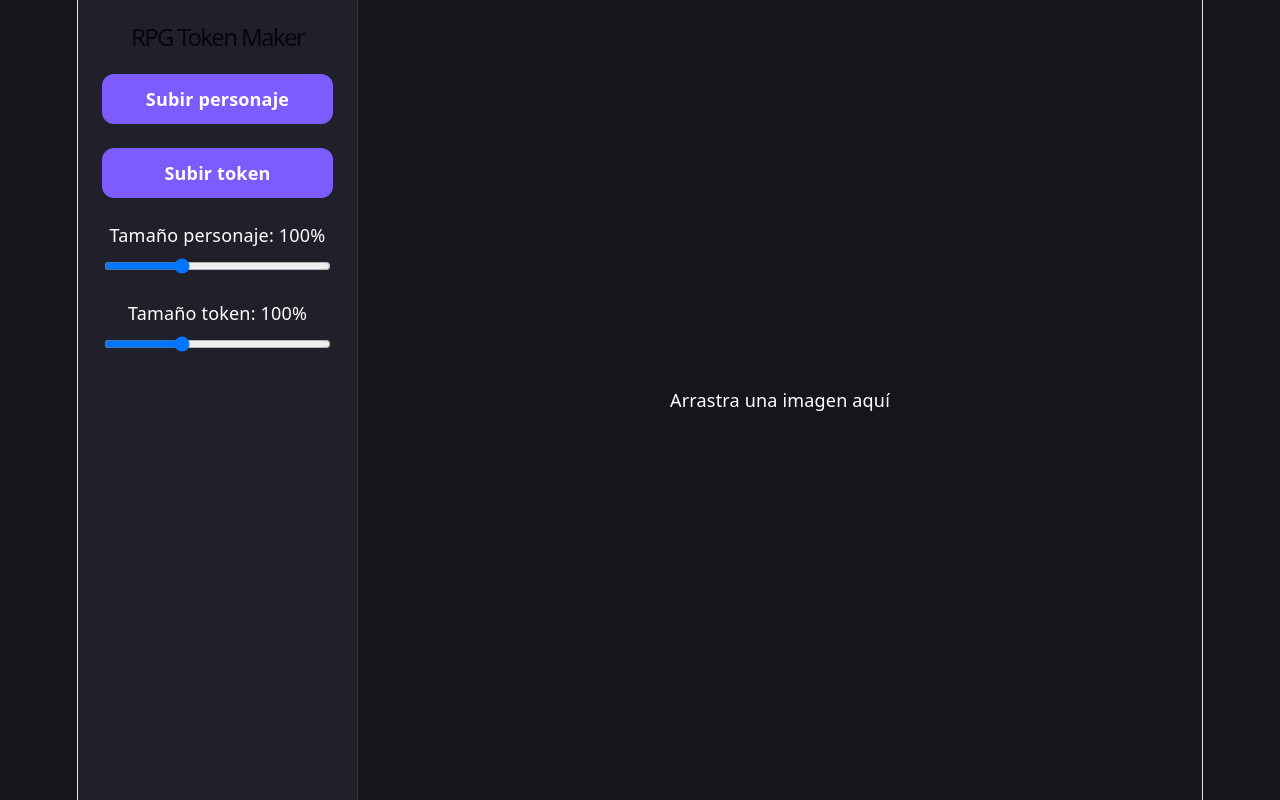
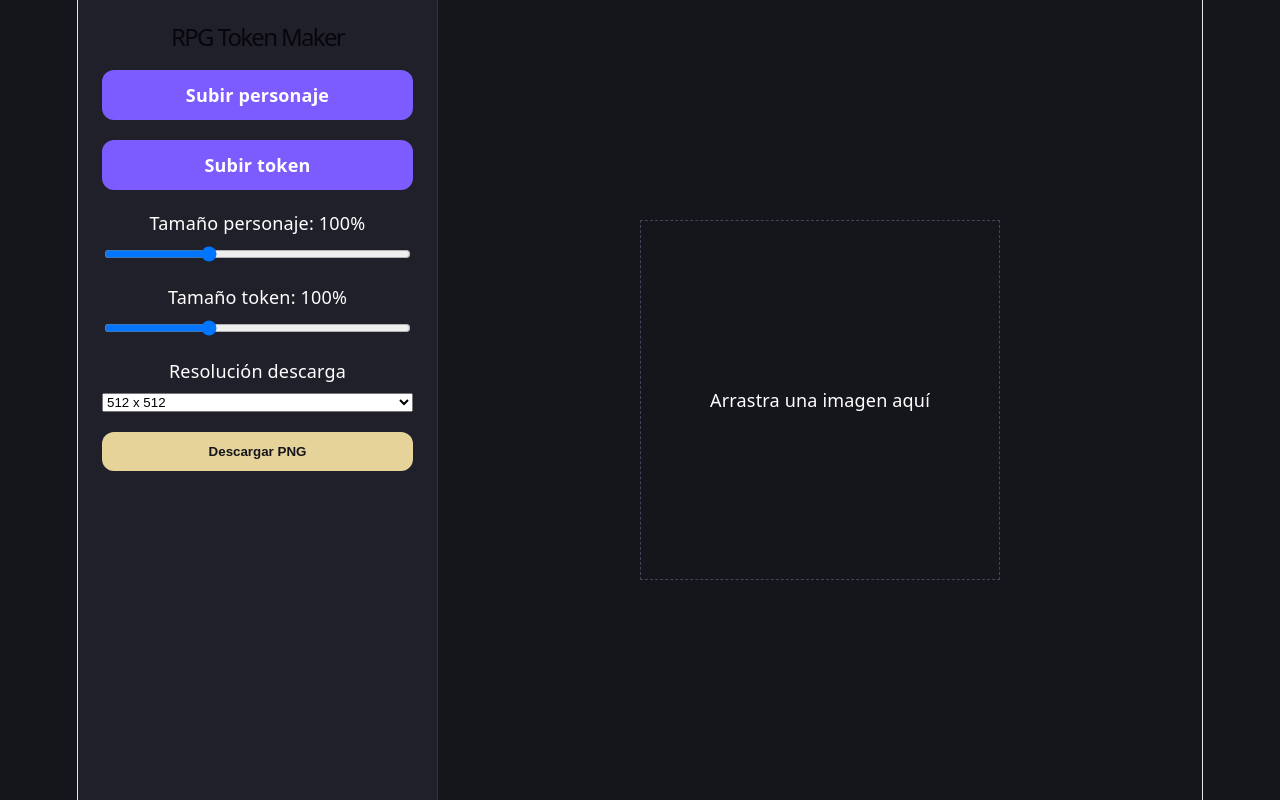
Before and after one commit to MarcRamis/rpg-token-maker, a React (Vite) app in the folder frontend/: page / in a window 1280 px wide. Built offline with nearby package versions, Linux system fonts and the light colour scheme.

Commit message:
descargar imagen

```diff
--- a/frontend/src/App.css
+++ b/frontend/src/App.css
@@ -12,7 +12,7 @@ body {
 .app {
   min-height: 100vh;
   display: grid;
-  grid-template-columns: 280px 1fr;
+  grid-template-columns: 360px 1fr;
 }
 
 .panel {
@@ -21,7 +21,7 @@ body {
   border-right: 1px solid #333344;
   display: flex;
   flex-direction: column;
-  gap: 24px;
+  gap: 20px;
 }
 
 .panel h1 {
@@ -56,23 +56,30 @@ body {
   padding: 32px;
 }
 
+.workspaceContent {
+  display: grid;
+  place-items: center;
+}
+
 .tokenPreview {
   width: 360px;
   height: 360px;
   display: grid;
   place-items: center;
-  overflow: visible;
+  overflow: hidden;
   position: relative;
+  border: 1px dashed #44445a;
 }
 
 .tokenPreview img {
-  max-width: 100%;
-  max-height: 100%;
+  width: 360px;
+  height: 360px;
   object-fit: contain;
   transform-origin: center;
 }
 
 .characterImage {
+  z-index: 1;
   cursor: grab;
   user-select: none;
   touch-action: none;
@@ -85,16 +92,40 @@ body {
 .tokenImage {
   position: absolute;
   inset: 0;
-  width: 100%;
-  height: 100%;
-  object-fit: contain;
   z-index: 2;
   pointer-events: none;
 }
 
-.characterImage {
-  z-index: 1;
-  cursor: grab;
-  user-select: none;
-  touch-action: none;
+.exportPreview {
+  display: grid;
+  gap: 12px;
+  text-align: center;
 }
+
+.exportPreview h2 {
+  margin: 0;
+  font-size: 16px;
+}
+
+.exportImagePreview {
+  width: 100%;
+  max-width: 220px;
+  aspect-ratio: 1;
+  object-fit: contain;
+  border: 1px solid #333344;
+  justify-self: center;
+}
+
+.exportCanvas {
+  display: none;
+}
+
+.downloadButton {
+  padding: 12px 16px;
+  border-radius: 12px;
+  border: 0;
+  background: #e6d39a;
+  color: #15151c;
+  font-weight: 700;
+  cursor: pointer;
+}
--- a/frontend/src/App.tsx
+++ b/frontend/src/App.tsx
@@ -1,10 +1,13 @@
-import { useState } from "react";
+import { useEffect, useRef, useState } from "react";
 import "./App.css";
+import { toPng } from "html-to-image";
 
 type Position = {
   x: number;
   y: number;
 };
+
+const TOKEN_SIZE = 360;
 
 function App() {
   const [characterImageUrl, setCharacterImageUrl] = useState<string | null>(
@@ -14,6 +17,76 @@ function App() {
   const [scale, setScale] = useState(100);
   const [tokenScale, setTokenScale] = useState(100);
   const [position, setPosition] = useState<Position>({ x: 0, y: 0 });
+  const [exportSize, setExportSize] = useState(512);
+  const tokenPreviewRef = useRef<HTMLDivElement | null>(null);
+
+  const exportCanvasRef = useRef<HTMLCanvasElement | null>(null);
+
+  function loadImage(src: string): Promise<HTMLImageElement> {
+    return new Promise((resolve, reject) => {
+      const image = new Image();
+      image.onload = () => resolve(image);
+      image.onerror = reject;
+      image.src = src;
+    });
+  }
+
+  function drawContainedImage(
+    ctx: CanvasRenderingContext2D,
+    image: HTMLImageElement,
+    imageScale: number,
+    x: number,
+    y: number,
+  ) {
+    const ratio = Math.min(TOKEN_SIZE / image.width, TOKEN_SIZE / image.height);
+    const width = image.width * ratio;
+    const height = image.height * ratio;
+
+    ctx.save();
+    ctx.translate(TOKEN_SIZE / 2, TOKEN_SIZE / 2);
+    ctx.scale(imageScale / 100, imageScale / 100);
+    ctx.translate(x, y);
+    ctx.drawImage(image, -width / 2, -height / 2, width, height);
+    ctx.restore();
+  }
+
+  useEffect(() => {
+    async function renderPreview() {
+      const canvas = exportCanvasRef.current;
+      if (!canvas) return;
+
+      canvas.width = exportSize;
+      canvas.height = exportSize;
+
+      const ctx = canvas.getContext("2d");
+      if (!ctx) return;
+
+      ctx.clearRect(0, 0, canvas.width, canvas.height);
+      ctx.save();
+      ctx.scale(exportSize / TOKEN_SIZE, exportSize / TOKEN_SIZE);
+
+      if (characterImageUrl) {
+        const characterImage = await loadImage(characterImageUrl);
+        drawContainedImage(ctx, characterImage, scale, position.x, position.y);
+      }
+
+      if (tokenImageUrl) {
+        const tokenImage = await loadImage(tokenImageUrl);
+        drawContainedImage(ctx, tokenImage, tokenScale, 0, 0);
+      }
+
+      ctx.restore();
+    }
+
+    renderPreview();
+  }, [
+    characterImageUrl,
+    tokenImageUrl,
+    scale,
+    tokenScale,
+    position,
+    exportSize,
+  ]);
 
   function loadCharacterImage(file: File) {
     if (!file.type.startsWith("image/")) return;
@@ -64,7 +137,6 @@ function App() {
     if (event.buttons !== 1) return;
 
     const target = event.target as HTMLElement;
-
     if (!target.classList.contains("characterImage")) return;
 
     const rect = event.currentTarget.getBoundingClientRect();
@@ -81,6 +153,24 @@ function App() {
       x: Math.max(-limit, Math.min(limit, newX)),
       y: Math.max(-limit, Math.min(limit, newY)),
     });
+  }
+
+  async function downloadToken() {
+    if (!tokenPreviewRef.current) return;
+
+    const dataUrl = await toPng(tokenPreviewRef.current, {
+      width: TOKEN_SIZE,
+      height: TOKEN_SIZE,
+      canvasWidth: exportSize,
+      canvasHeight: exportSize,
+      pixelRatio: 1,
+      backgroundColor: "transparent",
+    });
+
+    const link = document.createElement("a");
+    link.download = `rpg-token-${exportSize}px.png`;
+    link.href = dataUrl;
+    link.click();
   }
 
   return (
@@ -116,6 +206,7 @@ function App() {
             onChange={(event) => setScale(Number(event.target.value))}
           />
         </label>
+
         <label className="control">
           Tamaño token: {tokenScale}%
           <input
@@ -126,10 +217,27 @@ function App() {
             onChange={(event) => setTokenScale(Number(event.target.value))}
           />
         </label>
+
+        <label className="control">
+          Resolución descarga
+          <select
+            value={exportSize}
+            onChange={(event) => setExportSize(Number(event.target.value))}
+          >
+            <option value={256}>256 x 256</option>
+            <option value={512}>512 x 512</option>
+            <option value={1024}>1024 x 1024</option>
+            <option value={2048}>2048 x 2048</option>
+          </select>
+        </label>
+        <button className="downloadButton" onClick={downloadToken}>
+          Descargar PNG
+        </button>
       </aside>
 
       <section className="workspace">
         <div
+          ref={tokenPreviewRef}
           className="tokenPreview"
           onDrop={handleDrop}
           onDragOver={(event) => event.preventDefault()}
@@ -142,7 +250,7 @@ function App() {
               className="characterImage"
               draggable={false}
               style={{
-                transform: `translate(${position.x}px, ${position.y}px) scale(${scale / 100})`,
+                transform: `scale(${scale / 100}) translate(${position.x}px, ${position.y}px)`,
               }}
             />
           ) : (
--- /dev/null
+++ b/package.json
@@ -0,0 +1,5 @@
+{
+  "dependencies": {
+    "html-to-image": "^1.11.13"
+  }
+}
```
Also changed, not shown: 1 other file (tests, documents, lock files or other folders).
